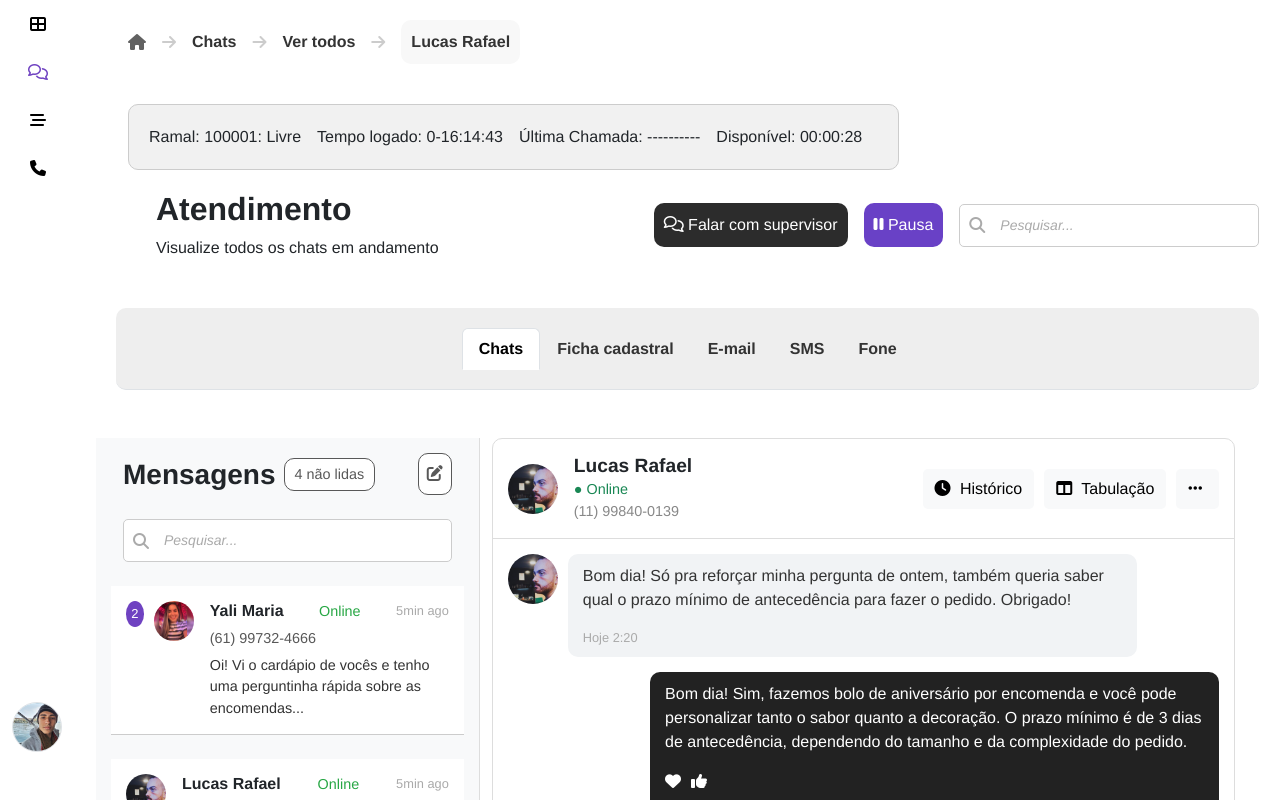
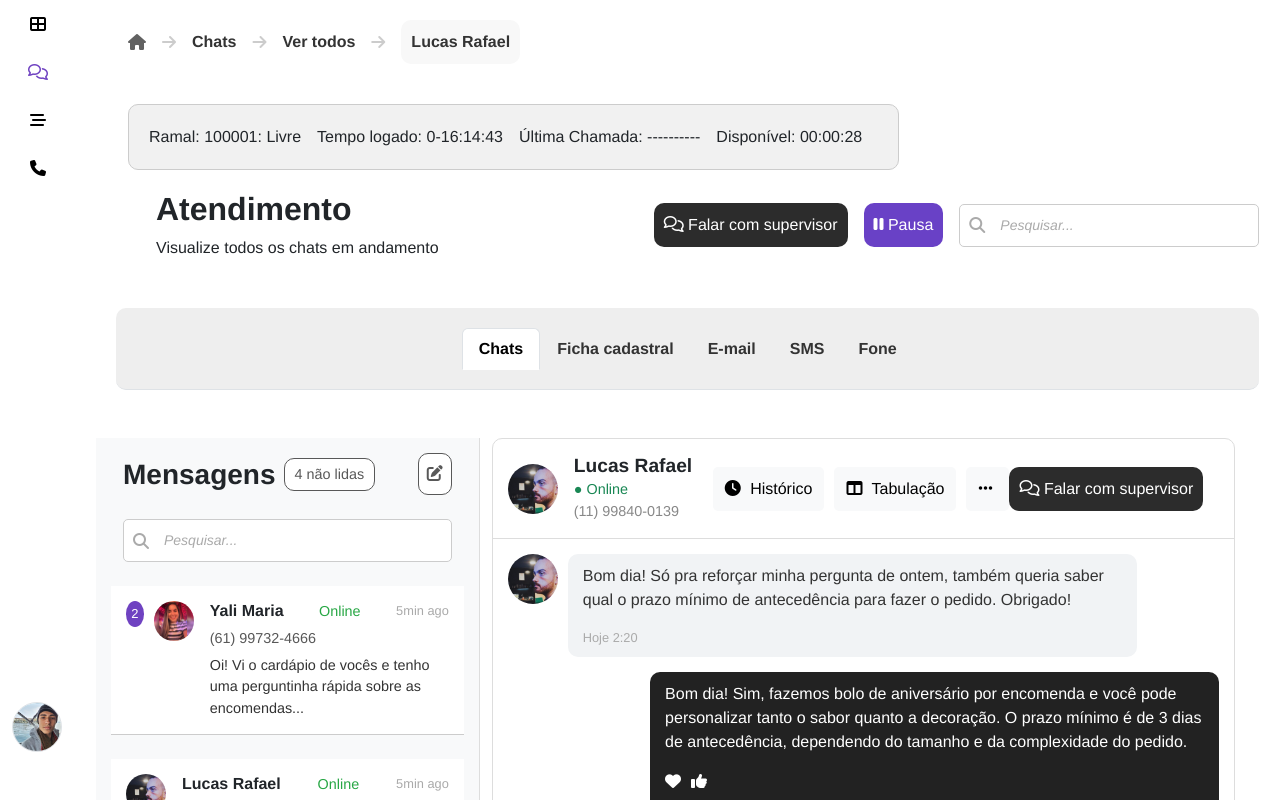
Before and after one commit to mateusmaranhao12/zap-facil, a Vue app: page /menu-usuario/conversas in a window 1280 px wide. Shown: the top 800 px of the page. Built offline with nearby package versions, Linux system fonts and the light colour scheme.

Commit message:
Update Btn supervisor

```diff
--- a/src/components/Chat.vue
+++ b/src/components/Chat.vue
@@ -14,6 +14,9 @@
             <button @click="toggleTabulacaoMenu" class="btn-action"><i class="fa-solid fa-table-columns"></i>
                 Tabulação</button>
             <button @click="toggleSupervisorMenu" class="btn-action"><i class="fa-solid fa-ellipsis"></i></button>
+            <button class="btn-supervisor me-3" @click="toggleSupervisorMenu">
+                <i class="fa-regular fa-comments"></i> Falar com supervisor
+            </button>
         </div>
     </div>
 
--- a/src/scss/menu.scss
+++ b/src/scss/menu.scss
@@ -400,6 +400,20 @@ body {
         display: flex;
         justify-content: space-between;
         align-items: center;
+
+        .btn-supervisor {
+            background-color: rgb(44, 44, 44);
+            color: $white;
+            border: none;
+            border-radius: 10px;
+            padding: 10px;
+            transition: background-color .3s ease;
+            text-decoration: none;
+
+            &:hover {
+                background-color: $black;
+            }
+        }
 
         .user-info {
             display: flex;
```
